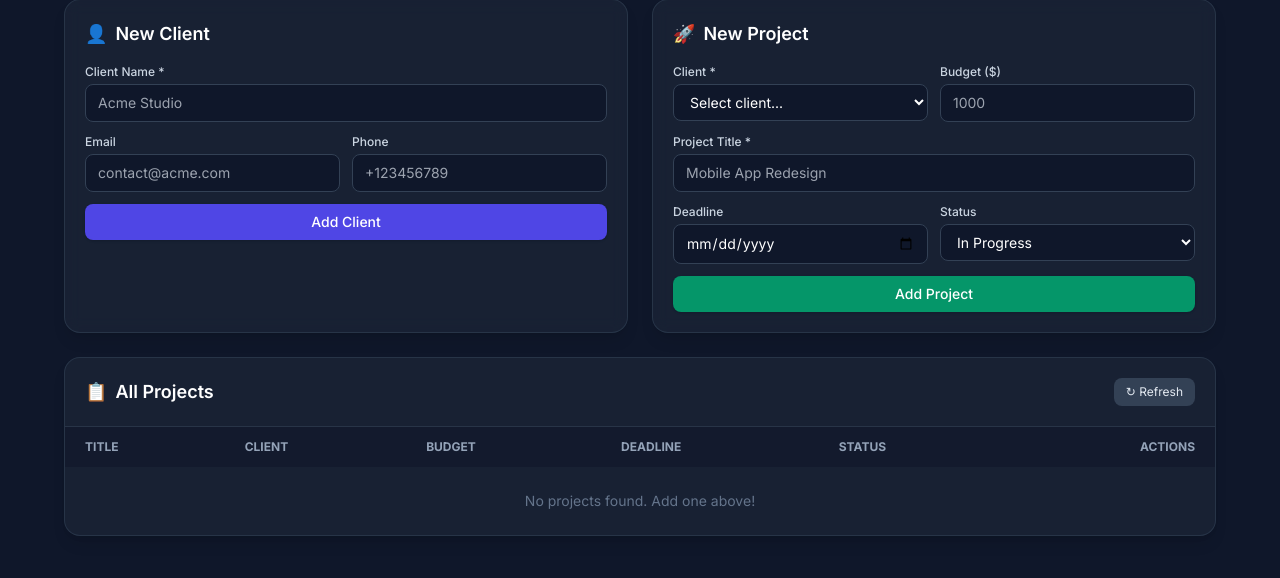
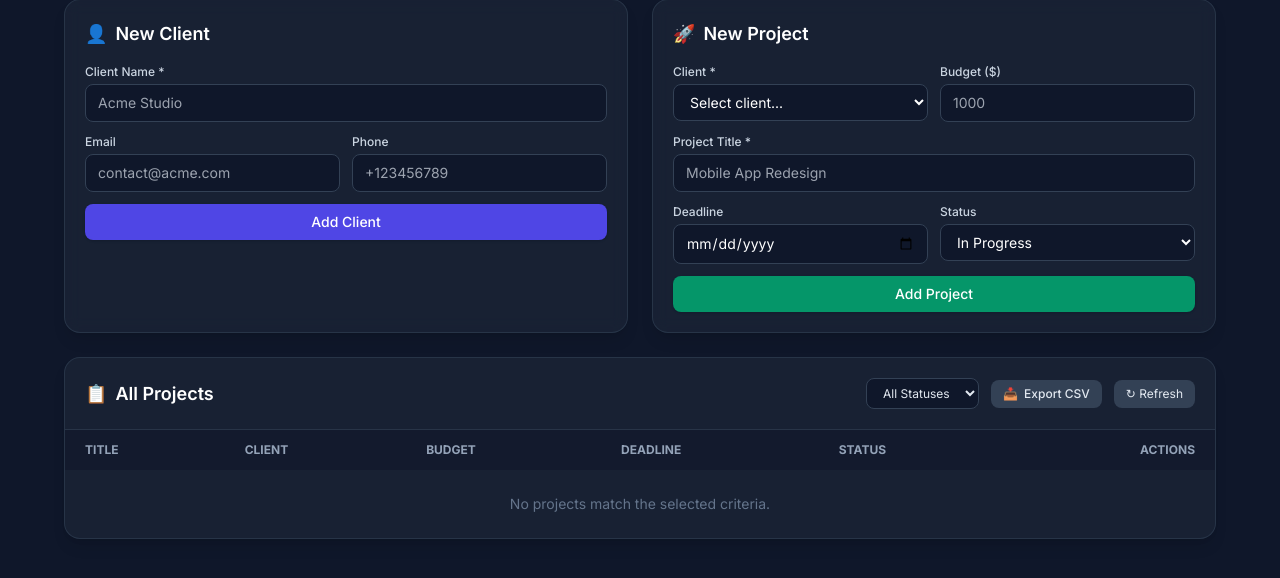
Before and after one commit to ArminT13/FreelanceFlow, a Flask app: page / in a window 1280 px wide. Shown: the part 160-738 px from the top of the page. Run offline with Flask 3, Linux system fonts and the light colour scheme; data that the repository does not hold is empty; some libraries are stand-ins or nearby versions.

Commit message:
feat: add project status filtering and csv report export

```diff
--- a/app.py
+++ b/app.py
@@ -1,4 +1,6 @@
-from flask import Flask, request, jsonify, render_template
+import csv
+import io
+from flask import Flask, request, jsonify, render_template, Response
 from database import get_connection, init_db
 
 app = Flask(__name__)
@@ -99,18 +101,28 @@ def create_project():
 
 @app.route("/projects", methods=["GET"])
 def get_projects():
-    """Retrieve all projects with their client information."""
+    """Retrieve projects with optional status filter."""
+    status_filter = request.args.get("status")
+
     with get_connection() as conn:
         cursor = conn.cursor()
-        # Using JOIN to fetch the client's name directly with the project
-        cursor.execute("""
+
+        query = """
             SELECT
                 p.id, p.title, p.budget, p.status, p.deadline,
                 c.id AS client_id, c.name AS client_name
             FROM projects p
             JOIN clients c ON p.client_id = c.id
-            ORDER BY p.id DESC
-        """)
+        """
+        params = []
+
+        if status_filter and status_filter != "all":
+            query += " WHERE p.status = ?"
+            params.append(status_filter)
+
+        query += " ORDER BY p.id DESC"
+
+        cursor.execute(query, tuple(params))
         rows = cursor.fetchall()
         projects_list = [dict(row) for row in rows]
 
@@ -179,5 +191,41 @@ def delete_project(project_id):
 
     return jsonify({"message": f"Project {project_id} deleted successfully"}), 200
 
+@app.route("/projects/export/csv", methods=["GET"])
+def export_projects_csv():
+    """Export all projects as a downloadable CSV file."""
+    with get_connection() as conn:
+        cursor = conn.cursor()
+        cursor.execute("""
+            SELECT
+                p.id, p.title, c.name AS client_name,
+                p.budget, p.status, p.deadline
+            FROM projects p
+            JOIN clients c ON p.client_id = c.id
+            ORDER BY p.id DESC
+        """)
+        rows = cursor.fetchall()
+
+    # ساخت فایل CSV در حافظه
+    output = io.StringIO()
+    writer = csv.writer(output)
+
+    # نوشتن هدر ستون‌ها
+    writer.writerow(["Project ID", "Title", "Client", "Budget ($)", "Status", "Deadline"])
+
+    # نوشتن داده‌ها
+    for row in rows:
+        writer.writerow([
+            row["id"], row["title"], row["client_name"],
+            row["budget"], row["status"], row["deadline"] or "N/A"
+        ])
+
+    output.seek(0)
+    return Response(
+        output.getvalue(),
+        mimetype="text/csv",
+        headers={"Content-Disposition": "attachment;filename=freelanceflow_projects.csv"}
+    )
+
 if __name__ == "__main__":
     app.run(debug=True, port=5000)
--- a/templates/index.html
+++ b/templates/index.html
@@ -105,15 +105,30 @@
             </div>
         </div>
 
-        <!-- Projects Table -->
+        <!-- Projects Table with Filter and Export -->
         <div class="bg-slate-800/60 border border-slate-700/60 rounded-2xl overflow-hidden shadow-lg">
-            <div class="p-5 border-b border-slate-700/60 flex items-center justify-between">
+            <div class="p-5 border-b border-slate-700/60 flex flex-col sm:flex-row sm:items-center justify-between gap-4">
                 <h2 class="text-lg font-semibold text-white flex items-center gap-2">
                     <span>📋</span> All Projects
                 </h2>
-                <button onclick="refreshData()" class="text-xs bg-slate-700 hover:bg-slate-600 text-slate-200 px-3 py-1.5 rounded-lg transition">
-                    ↻ Refresh
-                </button>
+
+                <!-- Action Bar: Status Filter + Export CSV + Refresh -->
+                <div class="flex items-center gap-3">
+                    <select id="filterStatus" onchange="fetchProjects()" class="bg-slate-900 border border-slate-700 rounded-lg px-3 py-1.5 text-xs text-slate-200 focus:outline-none focus:border-indigo-500">
+                        <option value="all">All Statuses</option>
+                        <option value="in_progress">In Progress</option>
+                        <option value="pending">Pending</option>
+                        <option value="completed">Completed</option>
+                    </select>
+
+                    <a href="/projects/export/csv" class="inline-flex items-center gap-1.5 text-xs bg-slate-700 hover:bg-slate-600 text-slate-200 px-3 py-1.5 rounded-lg transition font-medium">
+                        <span>📥</span> Export CSV
+                    </a>
+
+                    <button onclick="refreshData()" class="text-xs bg-slate-700 hover:bg-slate-600 text-slate-200 px-3 py-1.5 rounded-lg transition">
+                        ↻ Refresh
+                    </button>
+                </div>
             </div>
             <div class="overflow-x-auto">
                 <table class="w-full text-left text-sm text-slate-300">
@@ -156,13 +171,16 @@
         }
 
         async function fetchProjects() {
-            const res = await fetch('/projects');
+            const status = document.getElementById('filterStatus').value;
+            const url = status && status !== 'all' ? `/projects?status=${status}` : '/projects';
+
+            const res = await fetch(url);
             const projects = await res.json();
             const tbody = document.getElementById('projectsTableBody');
             tbody.innerHTML = '';
 
             if (projects.length === 0) {
-                tbody.innerHTML = `<tr><td colspan="6" class="text-center py-6 text-slate-500">No projects found. Add one above!</td></tr>`;
+                tbody.innerHTML = `<tr><td colspan="6" class="text-center py-6 text-slate-500">No projects match the selected criteria.</td></tr>`;
                 return;
             }
 
@@ -258,7 +276,6 @@
             fetchProjects();
         }
 
-        // Initial load
         refreshData();
     </script>
 </body>
```
